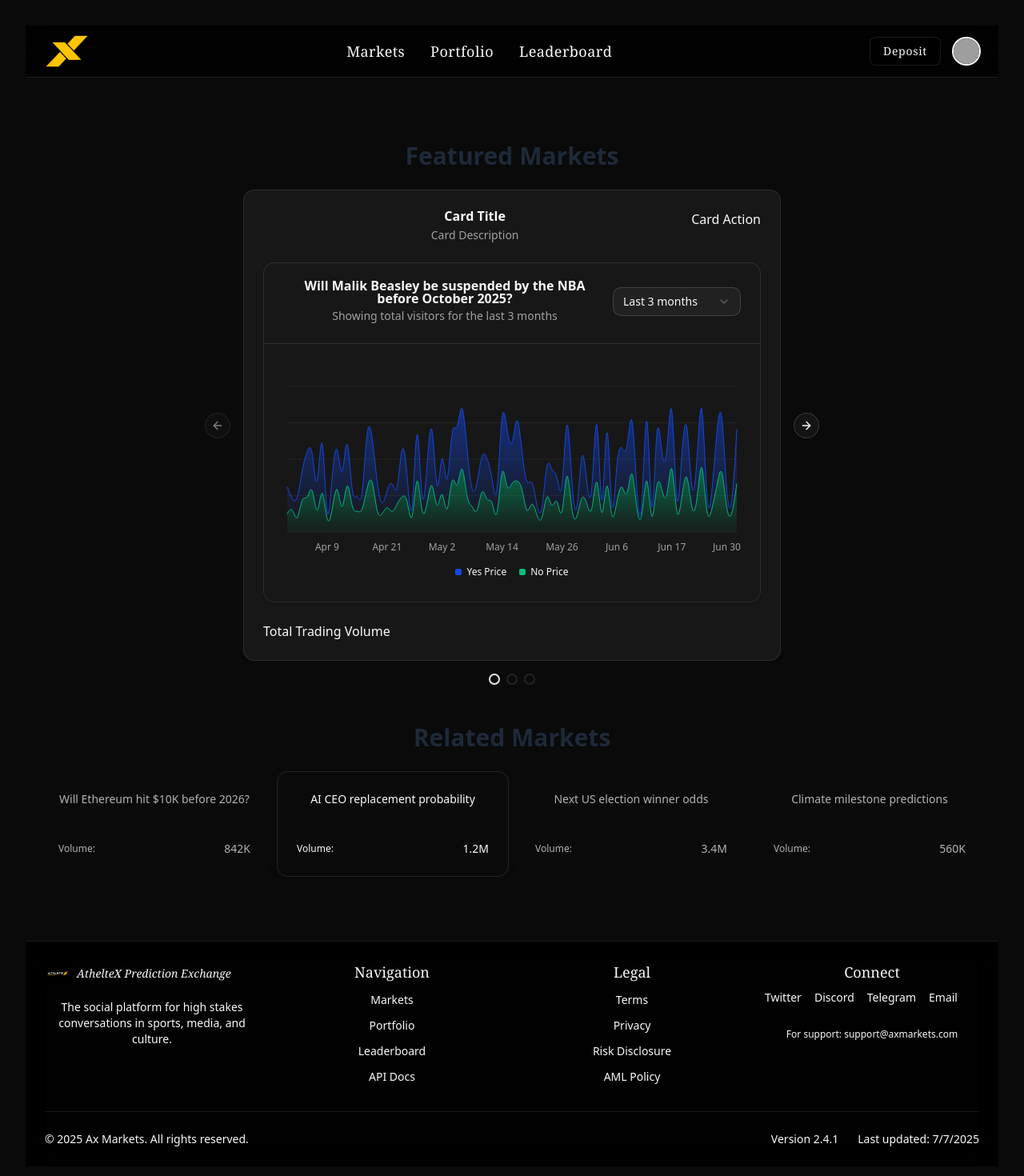
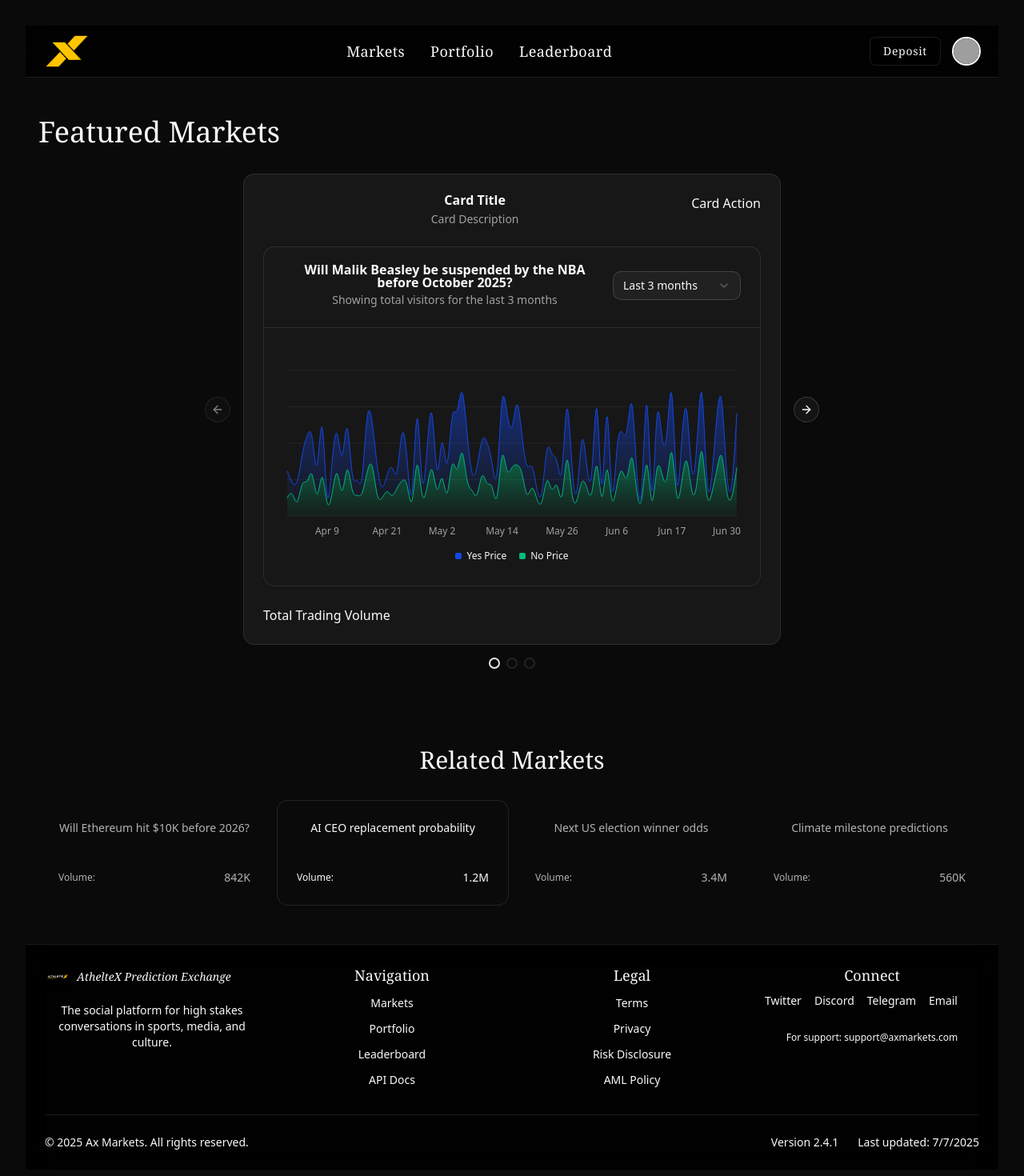
Before and after one commit to AthleteX-DAO/ax-markets, a React (Vite) app: page / in a window 1280 px wide. Shown: the top 1470 px of the page at 80% size. Built offline with nearby package versions, Linux system fonts and the light colour scheme; grey boxes are pictures that could not be loaded.

Commit message:
refactor: created stylized headers

```diff
--- a/src/components/Body/Body.tsx
+++ b/src/components/Body/Body.tsx
@@ -1,23 +1,28 @@
-
 import { FeaturedMarkets } from './widgets/FeaturedMarkets';
 import { RelatedMarkets } from './widgets/RelatedMarkets';
 
 const Body = () => {
+  return (
+    <div className="container mx-auto px-4 py-12">
+      {/* Featured Markets Section */}
+      <section className="mb-20">
+        <div className="flex items-end justify-between mb-8">
+          <h2 className="text-4xl font-serif font-medium text-foreground">
+            Featured Markets
+          </h2>
+        </div>
+        <FeaturedMarkets />
+      </section>
 
-    return (
-        <div className="App container mx-auto px-4 py-8">
-            <div className='my-12'>
-                <h2 className='text-3xl font-bold text-gray-800 mb-6'>Featured Markets</h2>
-                <FeaturedMarkets />
-            </div>
-
-            <div className="my-12">
-                <h2 className="text-3xl font-bold text-gray-800 mb-6">Related Markets</h2>
-                <RelatedMarkets />
-            </div>
-
-        </div>
-    )
+      {/* Related Markets Section */}
+      <section className="mt-24">
+        <h2 className="text-3xl font-serif font-medium text-foreground mb-8">
+          Related Markets
+        </h2>
+        <RelatedMarkets />
+      </section>
+    </div>
+  )
 }
 
 export default Body;
```
